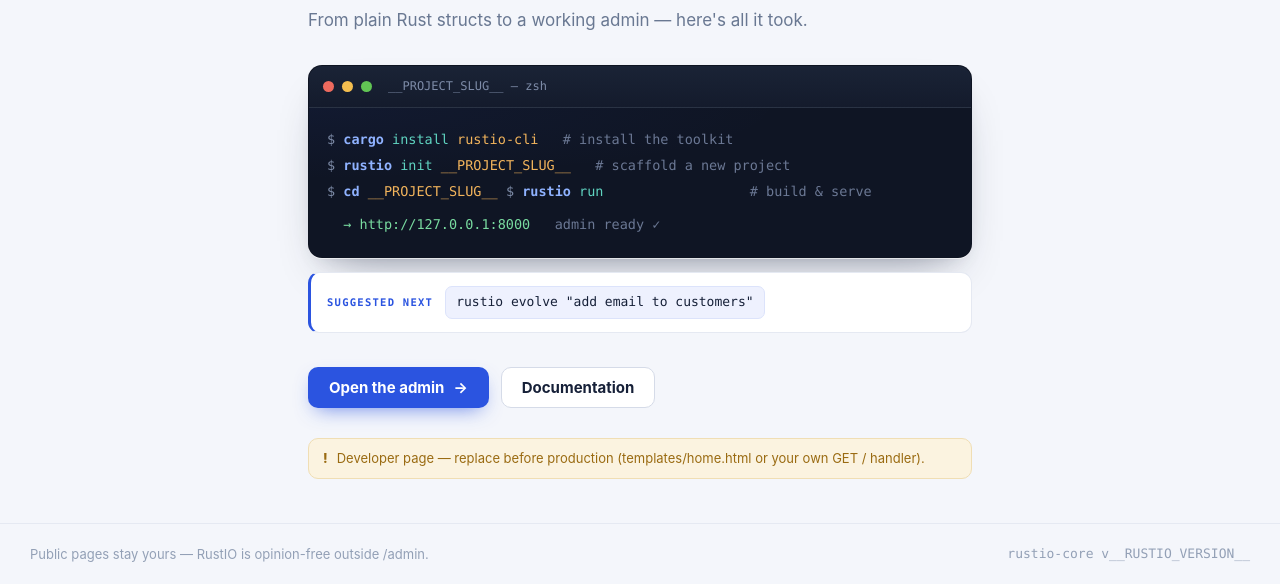
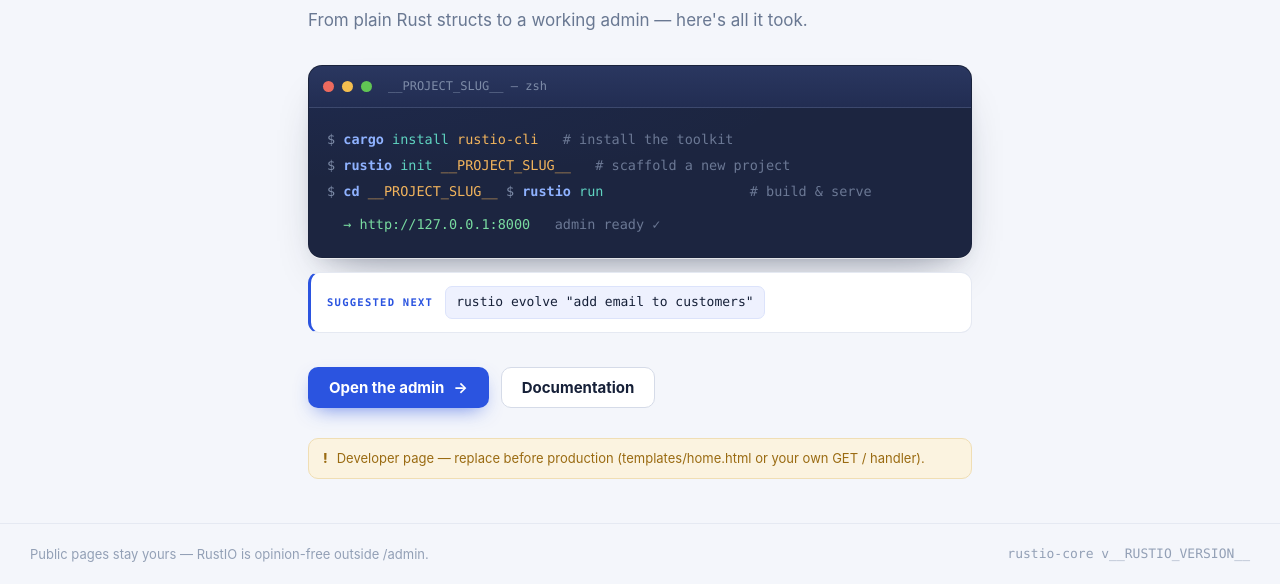
Before and after one commit to abdulwahed-sweden/rustio, a plain HTML site: page rustio-core/assets/home.html in a window 1280 px wide. Shown: the part 230-814 px from the top of the page. Drawn offline with Linux system fonts and the light colour scheme.

Commit message:
design(home): lighten the terminal card
Raises the terminal surface from deep ink (#0F1524) to a softer navy-slate
(#1C2540), with the window bar lightened to match. The syntax palette
(cobalt/teal/amber/green) still reads clearly against the lighter background.

Co-Authored-By: Claude Opus 4.8 (1M context) <noreply@anthropic.com>

```diff
--- a/rustio-core/assets/home.html
+++ b/rustio-core/assets/home.html
@@ -21,7 +21,7 @@
     --accent:#2B54E0; --accent-deep:#1E3FB8; --accent-soft:#EEF1FE;
     --warn:#9A6B12; --warn-soft:#FBF3E0; --warn-line:#F0DEB4;
     /* terminal syntax palette (on the dark code card) */
-    --t-bg:#0F1524; --t-bg2:#131A2C; --t-line:rgba(255,255,255,.07);
+    --t-bg:#1C2540; --t-bg2:#243056; --t-line:rgba(255,255,255,.09);
     --t-prompt:#7E8CA8; --t-cmd:#8FB2FF; --t-sub:#5FD3C0; --t-arg:#F2B45C;
     --t-flag:#C9ABFF; --t-cmt:#6B7894; --t-out:#79DBA0; --t-dim:#A9B4C9;
     --sans:-apple-system,BlinkMacSystemFont,"Segoe UI",system-ui,Roboto,"Helvetica Neue",Arial,sans-serif;
@@ -79,7 +79,7 @@
     border:1px solid rgba(0,0,0,.06);
     box-shadow:0 1px 0 rgba(255,255,255,.6), 0 24px 50px -24px rgba(22,32,56,.45), 0 8px 20px -12px rgba(22,32,56,.25); }
   .term__bar { display:flex; align-items:center; gap:8px; padding:11px 14px;
-    background:linear-gradient(180deg,#1A2336,#141B2C); border-bottom:1px solid var(--t-line); }
+    background:linear-gradient(180deg,#2A3760,#222D52); border-bottom:1px solid var(--t-line); }
   .term__dot { width:11px; height:11px; border-radius:50%; }
   .term__dot.r{background:#ED6A5E} .term__dot.y{background:#F4BE4F} .term__dot.g{background:#61C554}
   .term__title { margin-inline-start:8px; font-family:var(--mono); font-size:12px; color:var(--t-prompt); }
```
